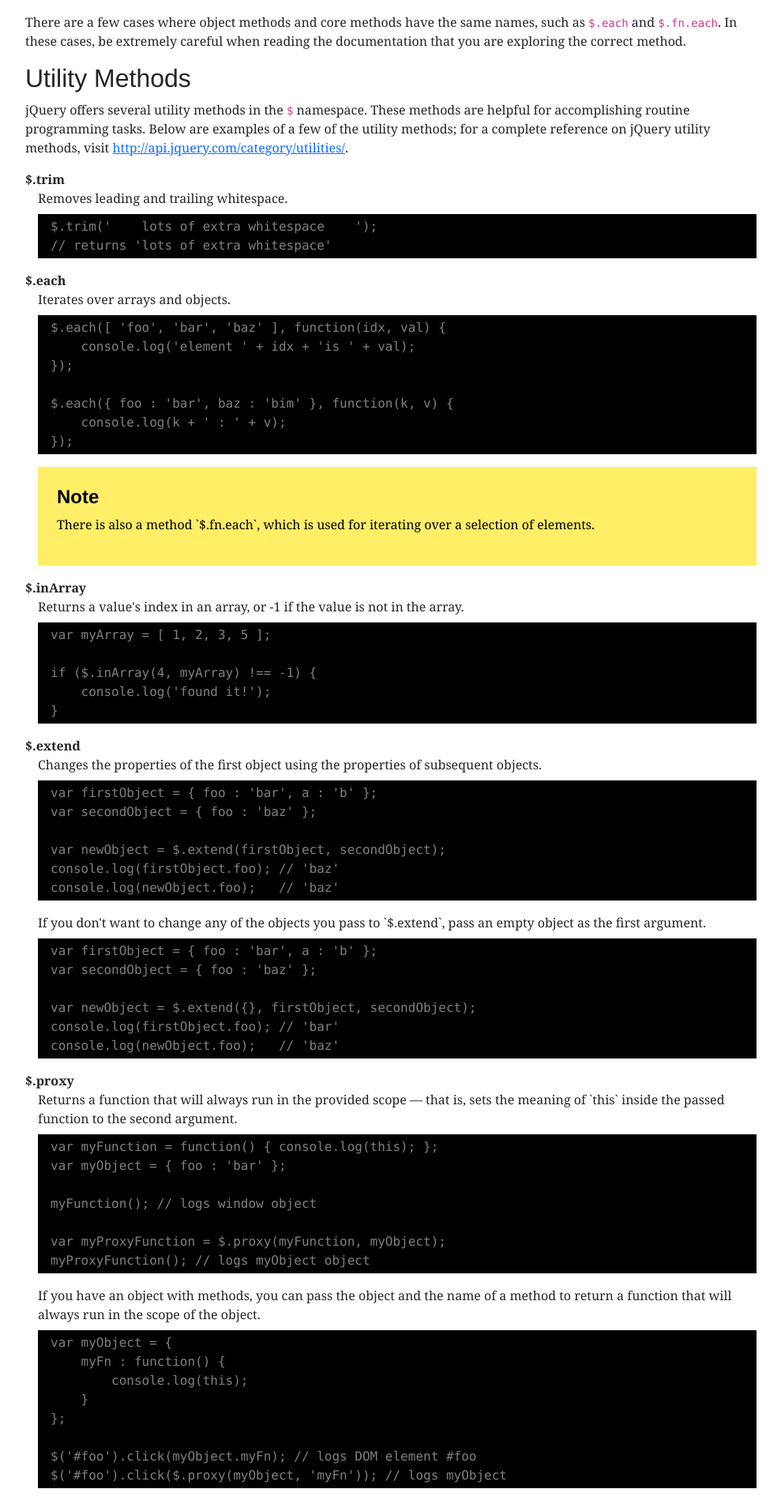
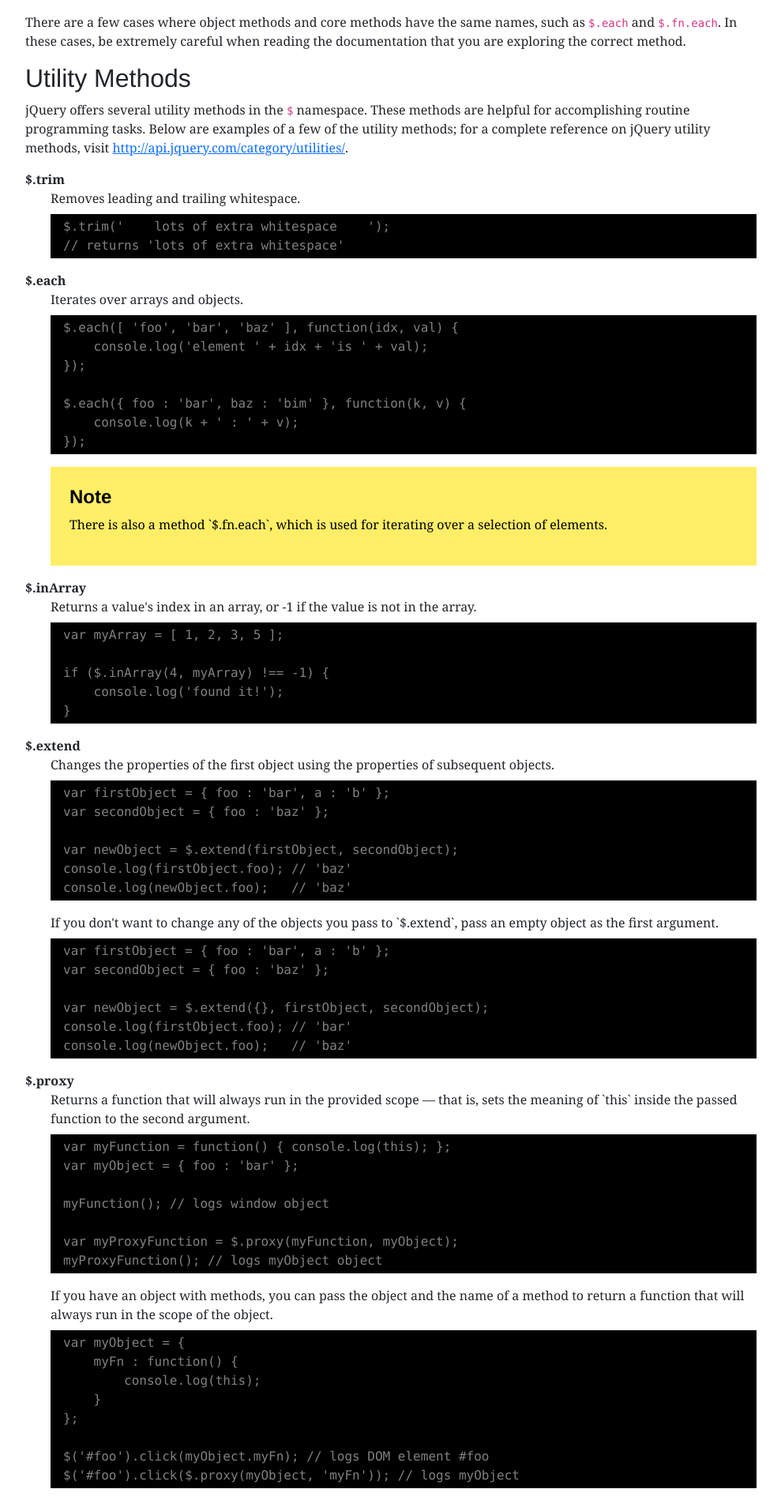
Before and after one commit to dan-carroll/jquery-fundamentals, a Jekyll site: the page built from legacy/ch04-jq-core.md, in a window 1280 px wide. Shown: the part 676-2580 px from the top of the page at 79% size, without its empty margins (145-1134 px from the left). Built offline with Jekyll 4.4.1, drawn with Linux system fonts in a browser that asks for light colours.

Commit message:
Update main.css
Added spacing to definition list style.

```diff
--- a/assets/css/main.css
+++ b/assets/css/main.css
@@ -72,10 +72,14 @@ pre {
     font-size: 1rem;
 }
 
+dl {
+    margin-bottom: 1.5rem;
+}
+
 dt {
     font-weight: 600;
 }
 
 dd {
-    margin-left: 1rem;
+    margin-left: 2rem;
 }
```
